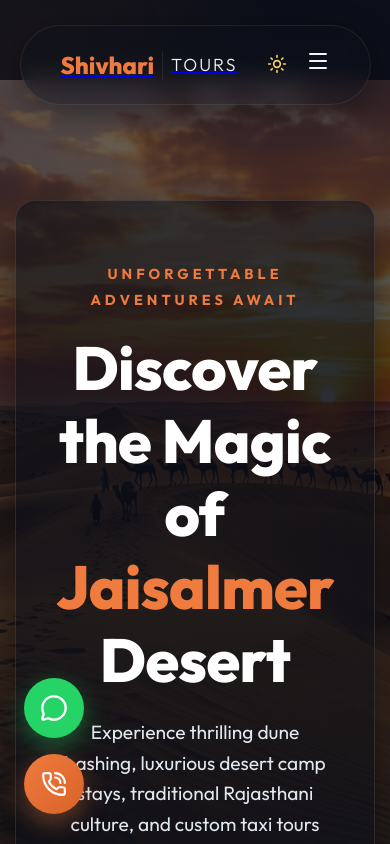
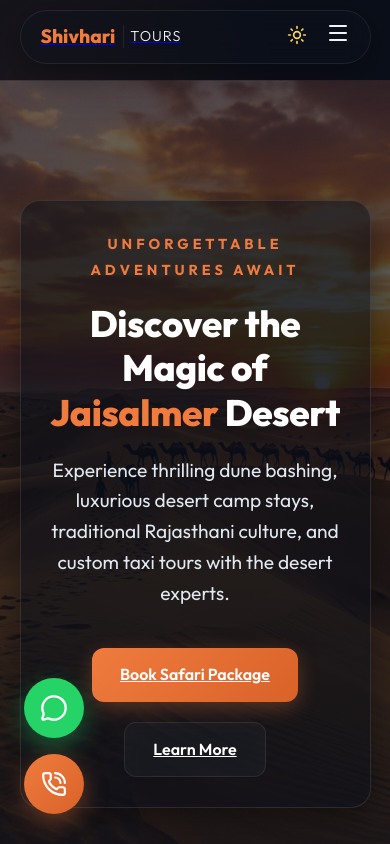
Before and after one commit to Eshbanoliver/Shivhari-Tours-and-Desert-Safari, a React (Vite) app: page / in a window 390 px wide. Shown: the top 844 px of the page. Built offline with nearby package versions, Linux system fonts and the light colour scheme.

Commit message:
Optimize layout and typography for mobile responsiveness

```diff
--- a/src/index.css
+++ b/src/index.css
@@ -20,6 +20,12 @@
   --header-bg-scrolled: rgba(11, 15, 25, 0.85);
   --header-bg-top: rgba(11, 15, 25, 0.4);
   --transition-smooth: all 0.4s cubic-bezier(0.16, 1, 0.3, 1);
+
+  /* Responsive Font Sizes */
+  --fs-h1: 3.5rem;
+  --fs-h2: 2.6rem;
+  --fs-h3: 1.8rem;
+  --hero-padding: 60px 40px;
 }
 
 [data-theme="light"] {
@@ -292,10 +298,44 @@ h1, h2, h3, h4, h5, h6 {
 }
 
 @media (max-width: 768px) {
+  :root {
+    --fs-h1: 2.3rem;
+    --fs-h2: 1.9rem;
+    --fs-h3: 1.4rem;
+    --hero-padding: 30px 20px;
+  }
   .section-title {
     font-size: 2.2rem;
   }
   .section {
     padding: 60px 5%;
   }
+  header.glass-panel {
+    padding: 10px 20px !important;
+    top: 10px !important;
+  }
+  header.glass-panel .logo a {
+    font-size: 1.2rem !important;
+  }
+  header.glass-panel .logo span:last-child {
+    font-size: 0.9rem !important;
+    letter-spacing: 1px !important;
+    padding-left: 6px !important;
+  }
 }
+
+.hero-box {
+  padding: var(--hero-padding);
+}
+
+.form-grid-2 {
+  display: grid;
+  grid-template-columns: 1fr 1fr;
+  gap: 15px;
+}
+
+@media (max-width: 576px) {
+  .form-grid-2 {
+    grid-template-columns: 1fr;
+  }
+}
--- a/src/pages/Contact.tsx
+++ b/src/pages/Contact.tsx
@@ -105,7 +105,7 @@ const Contact = () => {
                   />
                 </div>
 
-                <div style={{ display: 'grid', gridTemplateColumns: '1fr 1fr', gap: '15px' }}>
+                <div className="form-grid-2">
                   <div>
                     <label style={{ display: 'block', marginBottom: '8px', fontSize: '0.9rem', color: 'var(--text-muted)' }}>Phone Number</label>
                     <input
--- a/src/pages/Home.tsx
+++ b/src/pages/Home.tsx
@@ -140,9 +140,9 @@ const Home = () => {
         }}
       >
         <div className="container animate-fade-in" style={{ textAlign: 'center', zIndex: 1 }}>
-          <div className="glass-panel" style={{ padding: '60px 40px', maxWidth: '850px', margin: '0 auto', background: 'rgba(11, 15, 25, 0.55)', border: '1px solid rgba(255, 255, 255, 0.1)' }}>
+          <div className="glass-panel hero-box" style={{ maxWidth: '850px', margin: '0 auto', background: 'rgba(11, 15, 25, 0.55)', border: '1px solid rgba(255, 255, 255, 0.1)' }}>
             <span style={{ color: 'var(--primary)', fontWeight: '700', letterSpacing: '4px', fontSize: '0.9rem', textTransform: 'uppercase' }}>Unforgettable Adventures Await</span>
-            <h1 style={{ fontSize: '3.8rem', lineHeight: '1.2', margin: '20px 0', fontWeight: '800', color: '#ffffff' }}>
+            <h1 style={{ fontSize: 'var(--fs-h1)', lineHeight: '1.2', margin: '20px 0', fontWeight: '800', color: '#ffffff' }}>
               Discover the Magic of <span style={{ color: 'var(--primary)' }}>Jaisalmer</span> Desert
             </h1>
             <p style={{ fontSize: '1.2rem', color: '#e2e8f0', marginBottom: '40px', maxWidth: '600px', margin: '0 auto 40px auto' }}>
@@ -161,7 +161,7 @@ const Home = () => {
         <div style={{ display: 'grid', gridTemplateColumns: 'repeat(auto-fit, minmax(320px, 1fr))', gap: '50px', alignItems: 'center' }}>
           <div className="animate-fade-in">
             <span style={{ color: 'var(--primary)', fontWeight: '600', textTransform: 'uppercase', letterSpacing: '2px', fontSize: '0.9rem' }}>Who We Are</span>
-            <h2 style={{ fontSize: '2.5rem', marginTop: '10px', marginBottom: '20px', textAlign: 'left' }}>Shivhari Tours & Desert Safari</h2>
+            <h2 style={{ fontSize: 'var(--fs-h2)', marginTop: '10px', marginBottom: '20px', textAlign: 'left' }}>Shivhari Tours & Desert Safari</h2>
             <p style={{ color: 'var(--text-muted)', fontSize: '1.1rem', marginBottom: '25px', lineHeight: '1.8' }}>
               Nestled in the Golden City, we are Jaisalmer's top-rated destination management agency. We craft authentic, safe, and exhilarating Rajasthani adventures, specializing in high-speed Jeep Safaris, beautiful desert camps, and customized tour taxis.
             </p>
@@ -256,7 +256,7 @@ const Home = () => {
 
           <div className="glass-panel" style={{ padding: '40px' }}>
             <Compass size={40} color="var(--primary)" style={{ marginBottom: '20px' }} />
-            <h3 style={{ fontSize: '1.8rem', marginBottom: '15px' }}>Mission & Vision</h3>
+            <h3 style={{ fontSize: 'var(--fs-h3)', marginBottom: '15px' }}>Mission & Vision</h3>
             <p style={{ color: 'var(--text-muted)', lineHeight: '1.8' }}>
               Our mission is to establish the benchmark for adventure travel in Rajasthan. We aim to bring travelers closer to the rich heritage and vibrant colors of Jaisalmer, ensuring safe, culturally respectful, and breathtaking excursions.
             </p>
@@ -264,7 +264,7 @@ const Home = () => {
 
           <div className="glass-panel" style={{ padding: '40px' }}>
             <Shield size={40} color="var(--secondary)" style={{ marginBottom: '20px' }} />
-            <h3 style={{ fontSize: '1.8rem', marginBottom: '15px' }}>Core Values</h3>
+            <h3 style={{ fontSize: 'var(--fs-h3)', marginBottom: '15px' }}>Core Values</h3>
             <div style={{ display: 'flex', flexDirection: 'column', gap: '15px', color: 'var(--text-muted)' }}>
               <div style={{ display: 'flex', gap: '10px' }}>
                 <CheckCircle size={18} color="var(--primary)" style={{ flexShrink: 0, marginTop: '4px' }} />
@@ -317,7 +317,7 @@ const Home = () => {
         }}
       >
         <div className="container">
-          <h2 style={{ fontSize: '3rem', color: '#ffffff', marginBottom: '20px', fontWeight: '800' }}>Ready for a Sunset Desert Adventure?</h2>
+          <h2 style={{ fontSize: 'var(--fs-h2)', color: '#ffffff', marginBottom: '20px', fontWeight: '800' }}>Ready for a Sunset Desert Adventure?</h2>
           <p style={{ fontSize: '1.2rem', color: '#e2e8f0', marginBottom: '40px', maxWidth: '600px', margin: '0 auto 40px auto' }}>
             Book now and witness Jaisalmer's breathtaking golden sunset with customized safari rides.
           </p>
```
